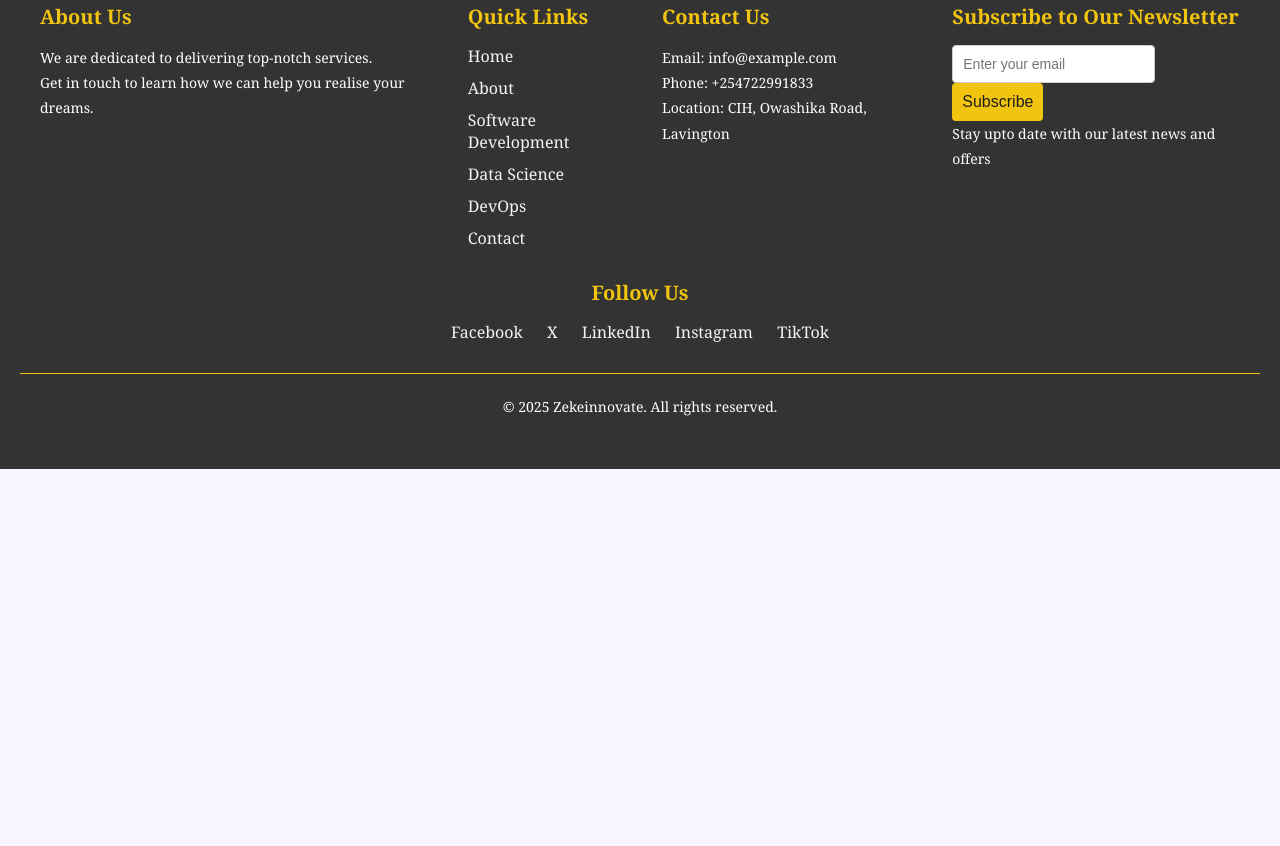
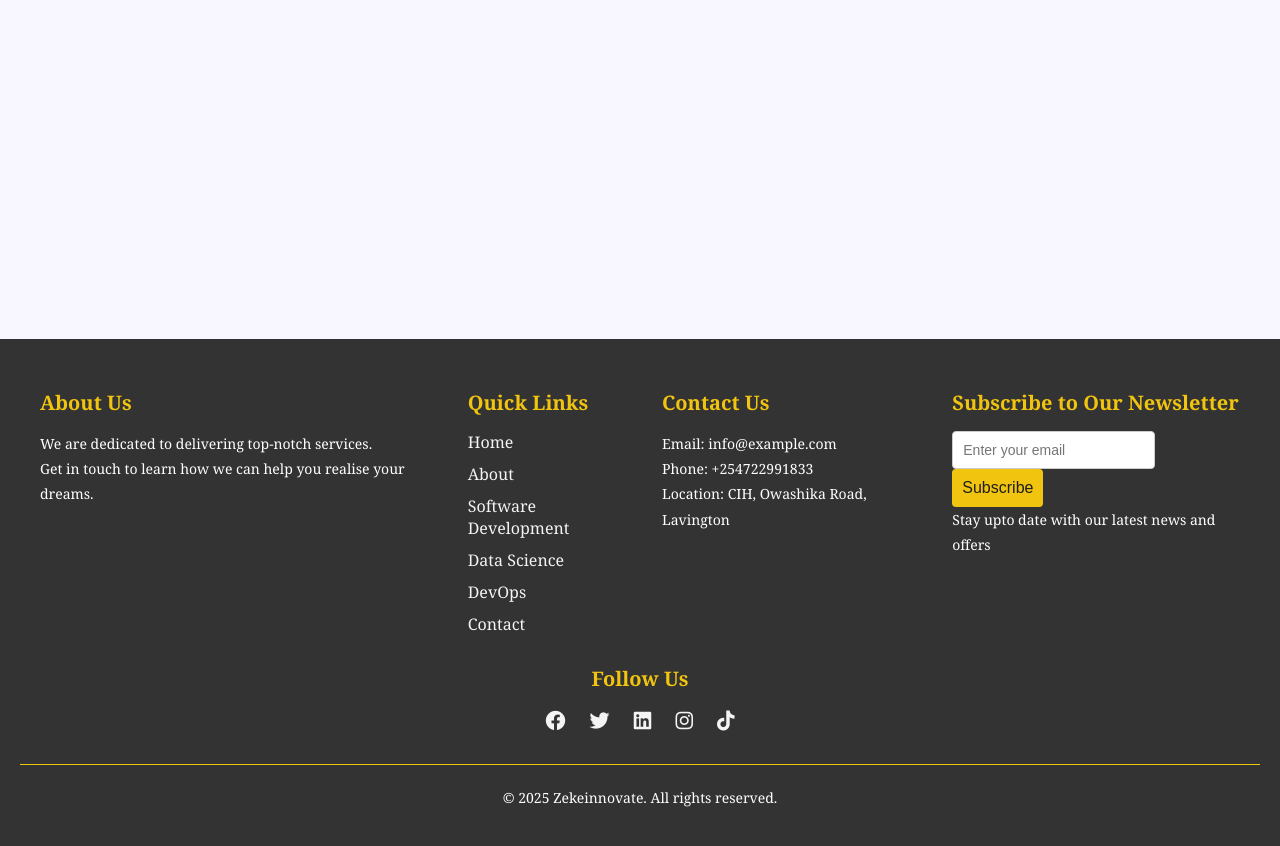
Before and after one commit to ezekielkibiego/css001, a plain HTML site: page home.html in a window 1280 px wide. Shown: the part 516-1362 px from the top of the page. Before the commit the page ends 985 px from the top, so only its background shows below. Drawn offline with Linux system fonts and the light colour scheme.

Commit message:
modify the content size

```diff
--- a/home.css
+++ b/home.css
@@ -6,9 +6,13 @@
 
 body {
     background-color: #f8f7ff;
+    height: 100%;
 
 }
 
+.container {
+    min-height: 100vh;
+}
 .navbar {
     background-color: #333;
     color: white;
@@ -194,7 +198,7 @@ body {
     margin: 0 10px;
     color: #f4f4f4;
     text-decoration: none;
-    font-size: 16px;
+    font-size: 20px;
     transition: color 0.3s ease;
 }
 
--- a/home.html
+++ b/home.html
@@ -6,6 +6,7 @@
     <meta name="viewport" content="width=device-width, initial-scale=1.0">
     <title>Document</title>
     <link rel="stylesheet" href="home.css">
+    <link rel="stylesheet" href="https://cdnjs.cloudflare.com/ajax/libs/font-awesome/6.0.0/css/all.min.css">
 </head>
 
 <body>
@@ -119,11 +120,23 @@
         </div>
         <div class="footer-social">
             <h3>Follow Us</h3>
-            <a href="" class="social-icon">Facebook</a>
-            <a href="" class="social-icon">X</a>
-            <a href="" class="social-icon">LinkedIn</a>
-            <a href="" class="social-icon">Instagram</a>
-            <a href="" class="social-icon">TikTok</a>
+            <a href="" class="social-icon" aria-label="Facebook">
+                <i class="fab fa-facebook"></i>
+            </a>
+            <a href="" class="social-icon">
+                <i class="fab fa-twitter" aria-hidden="true"></i>
+
+            </a>
+            <a href="https://www.linkedin.com/in/ezekielkibiego/" class="social-icon">
+                <i class="fab fa-linkedin" aria-hidden="true"></i>
+
+            </a>
+            <a href="" class="social-icon">
+                <i class="fab fa-instagram" aria-hidden="true"></i>
+            </a>
+            <a href="" class="social-icon">
+                <i class="fab fa-tiktok" aria-hidden="true"></i>
+            </a>
         </div>
 
 
```
